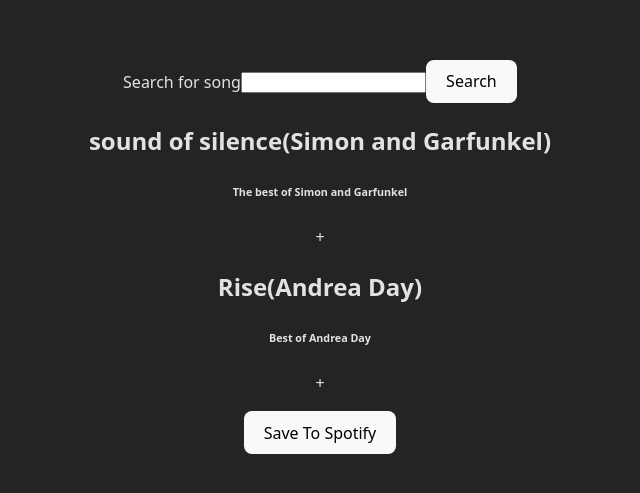
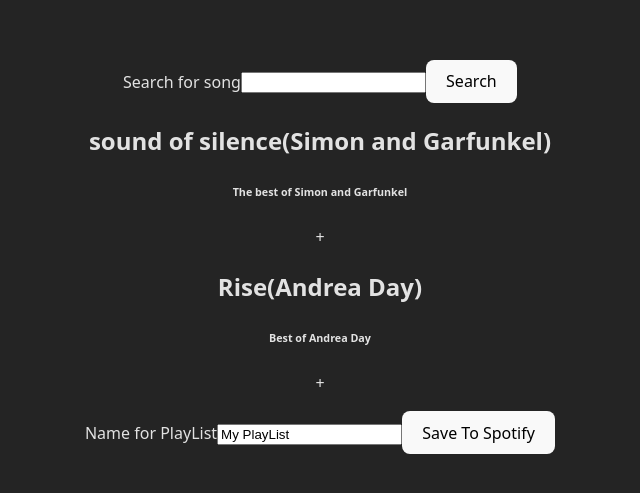
Before and after one commit to LukiPooki941/my-app, a React (Vite) app: page / in a window 1280 px wide. Shown: the part 143-636 px from the top of the page, without its empty margins (320-960 px from the left). Built offline with nearby package versions, Linux system fonts and the light colour scheme.

Commit message:
add playlist name and default name

```diff
--- a/src/App.jsx
+++ b/src/App.jsx
@@ -3,26 +3,32 @@
 import SearchBar from './SearchBar'
 import SearchResults from './SearchResults'
 import PlayList from './PlayList'
-
+const defaultName = "My PlayList";
 const my_test_array = [
 {
   name: 'sound of silence',
   artist: 'Simon and Garfunkel',
-  album: 'The best of Simon and Garfunkel'
+  album: 'The best of Simon and Garfunkel',
+  uri: "abc3g42i2iwem"
 }, {
   name: 'Rise',
   artist: 'Andrea Day',
-  album: 'Best of Andrea Day'
+  album: 'Best of Andrea Day',
+  uri: "jewnfjkqwfbq984923huief"
 }
-]
+];
+
+
 
 
 
 function App() {
   const[song, setSong] = useState([])
+  const[playlist, setPlaylist] = useState(defaultName)
 
   function handleSubmit(e){
      e.preventDefault()
+
   }
 
 return(
@@ -32,7 +38,7 @@
   <button type='submit'>Search</button>
   </form>
   <SearchResults setSong={setSong} object={my_test_array} />
-  <PlayList setSong={setSong} object2={song}/>
+  <PlayList playName={playlist} setName={setPlaylist} setSong={setSong} object2={song}/>
   <button>Save To Spotify</button>
   </>
 
--- a/src/PlayList.jsx
+++ b/src/PlayList.jsx
@@ -1,9 +1,9 @@
 import React from 'react'
 import TrackList2 from './TrackList2'
 
-function PlayList({object2, setSong }) {
+function PlayList({object2, setSong, playName, setName}) {
     return (
-<TrackList2 object2={object2} setSong={setSong}/>
+<TrackList2 playName={playName} setName={setName} object2={object2} setSong={setSong}/>
     )
 }
 
--- a/src/TrackList2.jsx
+++ b/src/TrackList2.jsx
@@ -1,7 +1,18 @@
 import React from 'react'
 import Track2 from './Track2'
-function TrackList2({object2, setSong}){
-return(<> <Track2 object2={object2} setSong={setSong}/> </>)
+function TrackList2({object2, setSong, playName, setName}){
+function handleChange({ target })
+{
+      const user_input = target.value
+      setName(user_input)
+}
+return(
+       <>
+        <label htmlFor='playlist'>Name for PlayList</label>
+        <input name='playlist' id='playlist' type = 'text' onChange={handleChange} value={playName} />
+        <Track2 object2={object2} setSong={setSong}/>
+       </>
+       )
 }
 
 export default TrackList2
```
